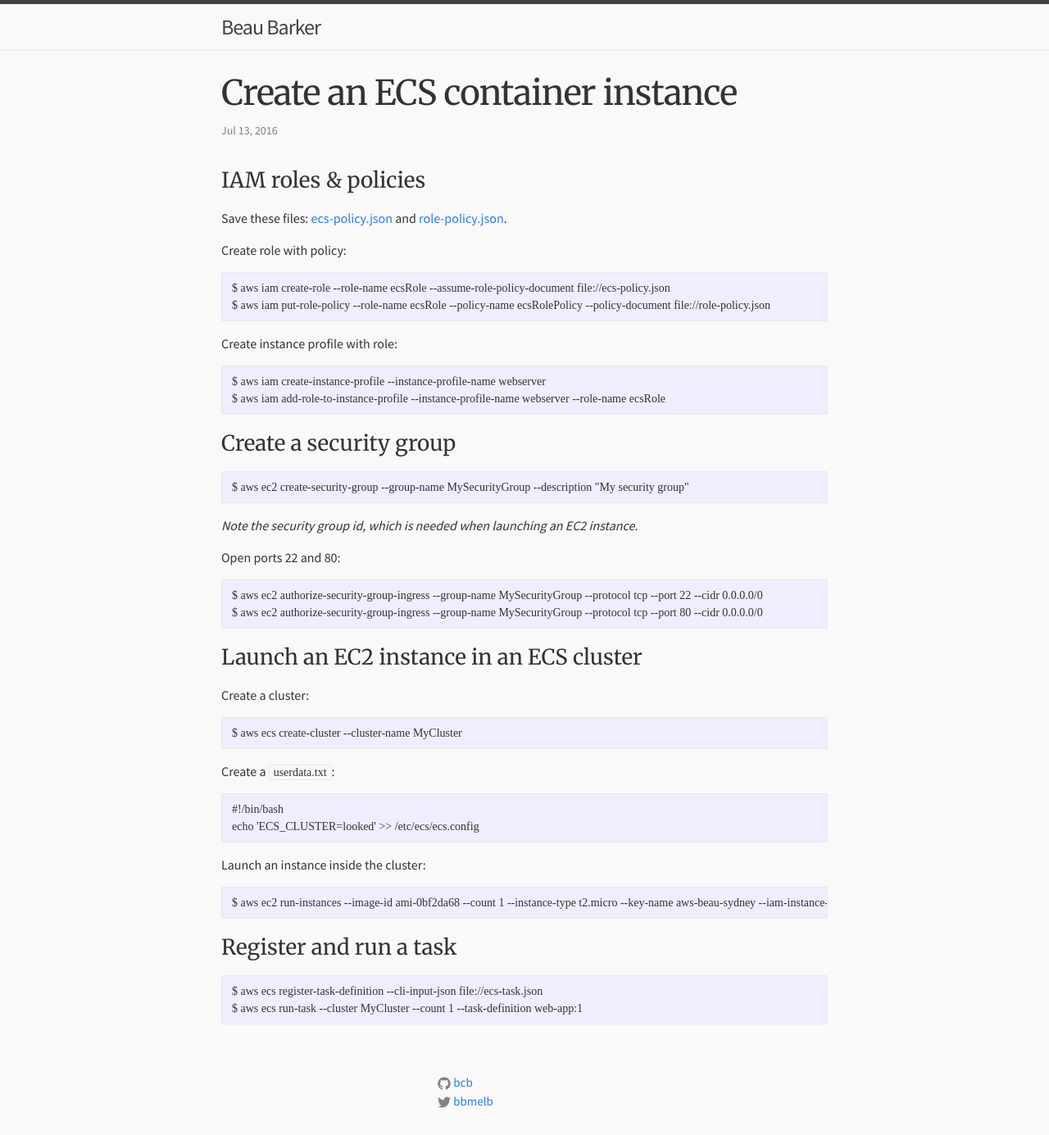
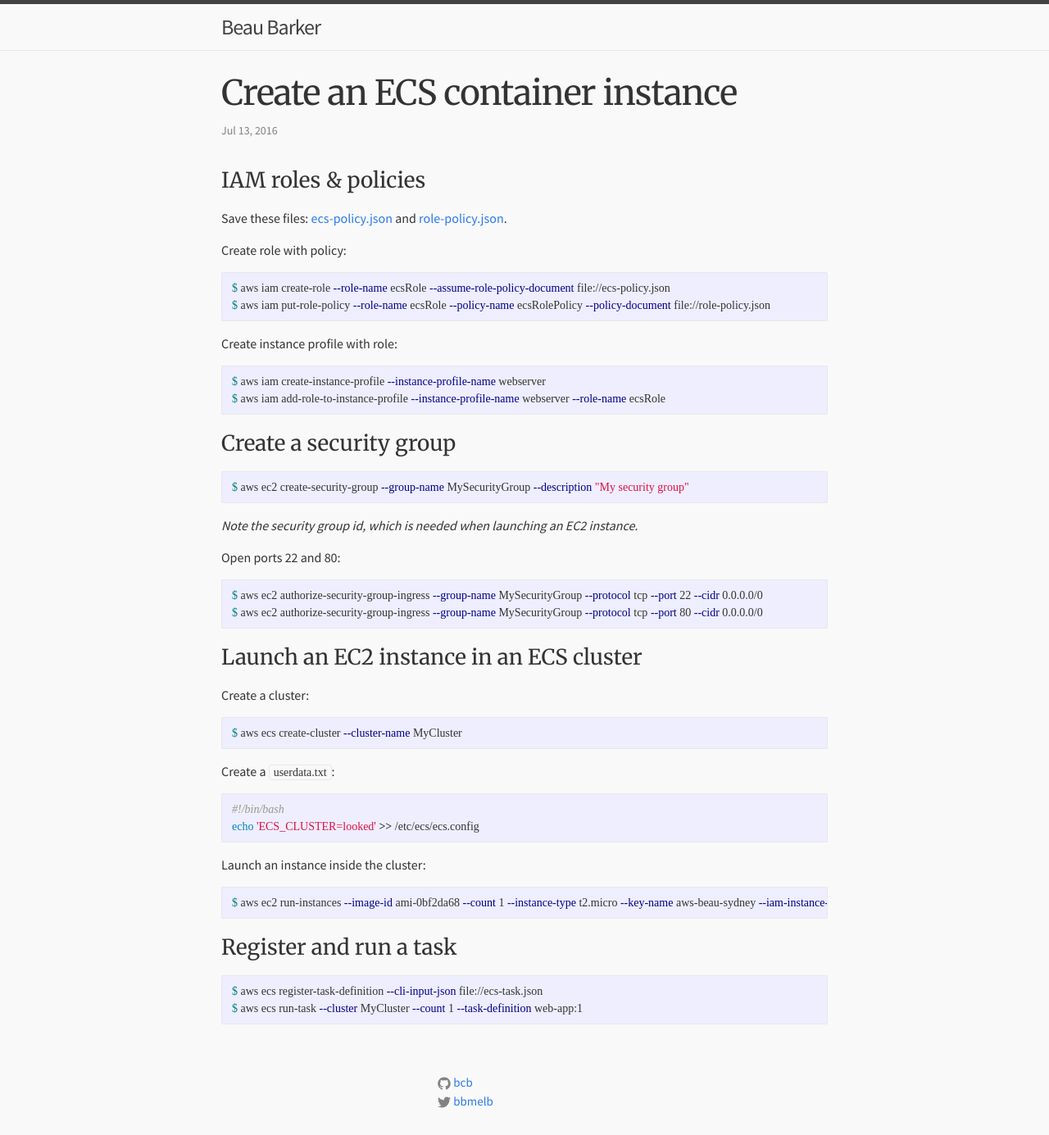
Before and after one commit to explodinglabs/explodinglabs.github.io, a Jekyll site: the page built from _posts/2016-07-13-ecs-guide.markdown, in a window 1280 px wide. Shown: the whole page at 82% size. Built offline with Jekyll 4.4.1, drawn with Linux system fonts in a browser that asks for light colours.

Commit message:
Adjust posts

````diff
--- a/_posts/2016-07-13-ecs-guide.markdown
+++ b/_posts/2016-07-13-ecs-guide.markdown
@@ -13,44 +13,60 @@ Save these files: [ecs-policy.json](/files/ecs-policy.json) and
 
 Create role with policy:
 
-    $ aws iam create-role --role-name ecsRole --assume-role-policy-document file://ecs-policy.json
-    $ aws iam put-role-policy --role-name ecsRole --policy-name ecsRolePolicy --policy-document file://role-policy.json
+``` sh
+$ aws iam create-role --role-name ecsRole --assume-role-policy-document file://ecs-policy.json
+$ aws iam put-role-policy --role-name ecsRole --policy-name ecsRolePolicy --policy-document file://role-policy.json
+```
 
 Create instance profile with role:
 
-    $ aws iam create-instance-profile --instance-profile-name webserver
-    $ aws iam add-role-to-instance-profile --instance-profile-name webserver --role-name ecsRole
+``` sh
+$ aws iam create-instance-profile --instance-profile-name webserver
+$ aws iam add-role-to-instance-profile --instance-profile-name webserver --role-name ecsRole
+```
 
 Create a security group
 =======================
 
-    $ aws ec2 create-security-group --group-name MySecurityGroup --description "My security group"
+``` sh
+$ aws ec2 create-security-group --group-name MySecurityGroup --description "My security group"
+```
 
 *Note the security group id, which is needed when launching an EC2 instance.*
 
 Open ports 22 and 80:
 
-    $ aws ec2 authorize-security-group-ingress --group-name MySecurityGroup --protocol tcp --port 22 --cidr 0.0.0.0/0
-    $ aws ec2 authorize-security-group-ingress --group-name MySecurityGroup --protocol tcp --port 80 --cidr 0.0.0.0/0
+``` sh
+$ aws ec2 authorize-security-group-ingress --group-name MySecurityGroup --protocol tcp --port 22 --cidr 0.0.0.0/0
+$ aws ec2 authorize-security-group-ingress --group-name MySecurityGroup --protocol tcp --port 80 --cidr 0.0.0.0/0
+```
 
 Launch an EC2 instance in an ECS cluster
 ========================================
 
 Create a cluster:
 
-    $ aws ecs create-cluster --cluster-name MyCluster
+``` sh
+$ aws ecs create-cluster --cluster-name MyCluster
+```
 
 Create a `userdata.txt`:
 
-    #!/bin/bash
-    echo 'ECS_CLUSTER=looked' >> /etc/ecs/ecs.config
+``` sh
+#!/bin/bash
+echo 'ECS_CLUSTER=looked' >> /etc/ecs/ecs.config
+```
 
 Launch an instance inside the cluster:
 
-    $ aws ec2 run-instances --image-id ami-0bf2da68 --count 1 --instance-type t2.micro --key-name aws-beau-sydney --iam-instance-profile Name= webserver --security-group-id sg-xxxxxx --associate-public-ip-address --user-data file://userdata.txt
+``` sh
+$ aws ec2 run-instances --image-id ami-0bf2da68 --count 1 --instance-type t2.micro --key-name aws-beau-sydney --iam-instance-profile Name= webserver --security-group-id sg-xxxxxx --associate-public-ip-address --user-data file://userdata.txt
+```
 
 Register and run a task
 =======================
 
-    $ aws ecs register-task-definition --cli-input-json file://ecs-task.json
-    $ aws ecs run-task --cluster MyCluster --count 1 --task-definition web-app:1
+``` sh
+$ aws ecs register-task-definition --cli-input-json file://ecs-task.json
+$ aws ecs run-task --cluster MyCluster --count 1 --task-definition web-app:1
+```
````
Also changed, not shown: _posts/2016-07-13-ecr-guide.markdown (+6 -3 lines).
